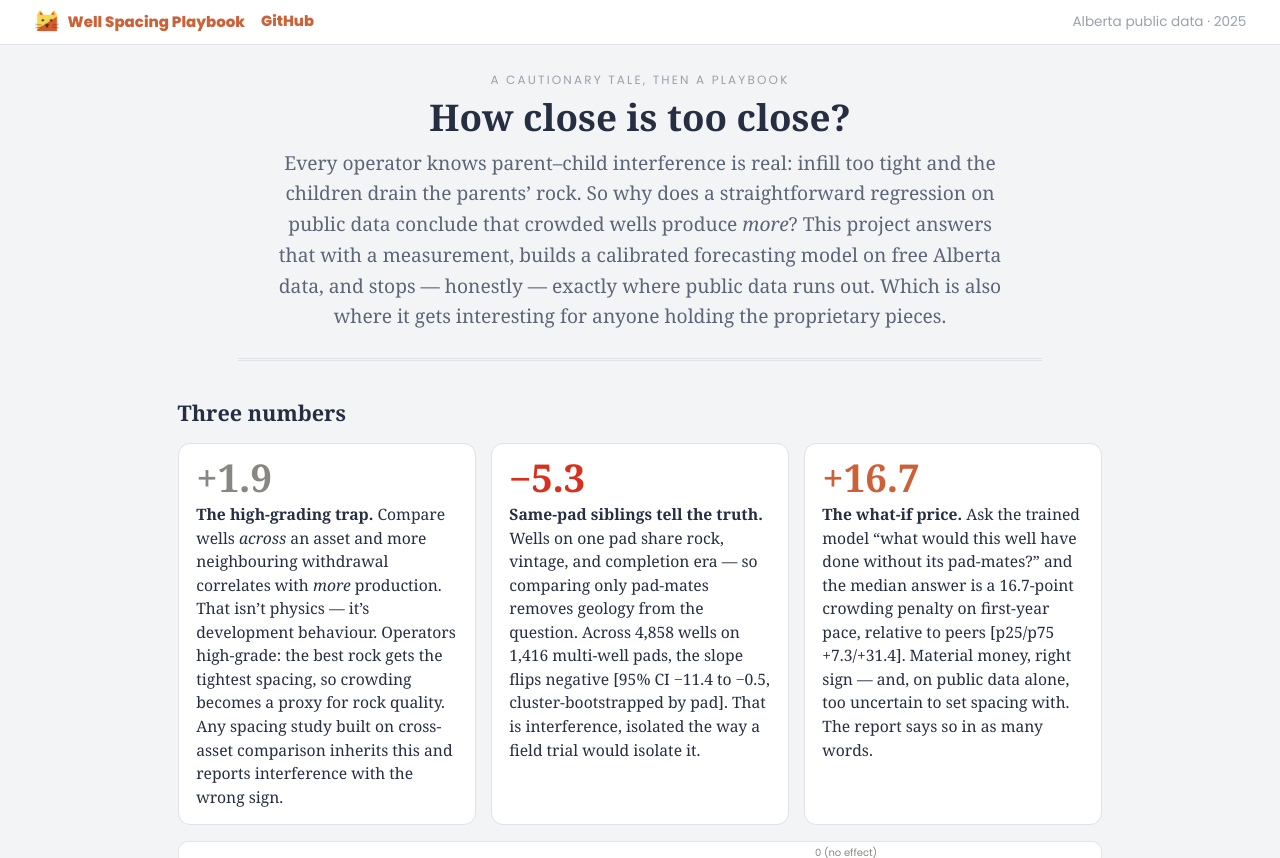
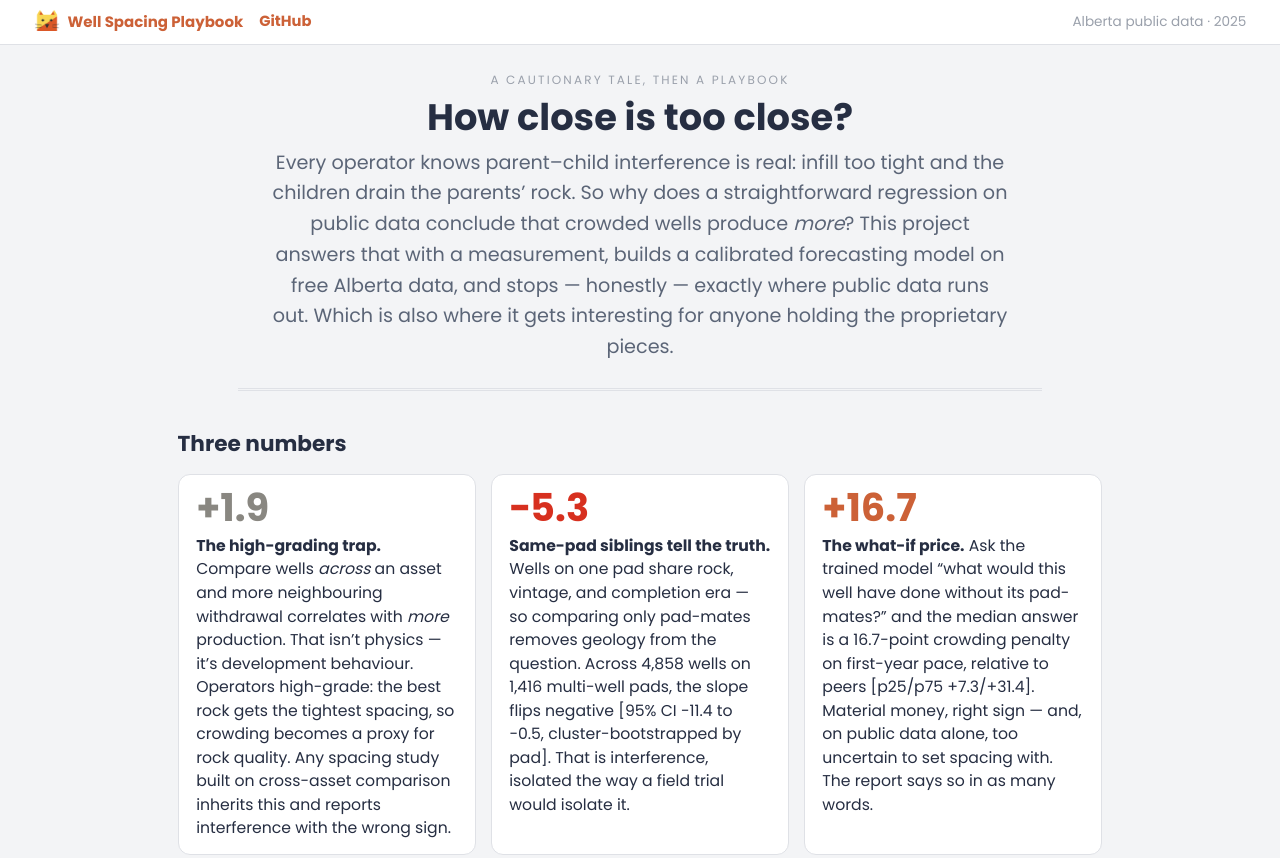
Before and after one commit to rbhughes/well-spacing-playbook, an Astro site in the folder site/: page / in a window 1280 px wide. Shown: the top 858 px of the page. Built offline with nearby package versions, Linux system fonts and the light colour scheme; Astro itself is replaced by a stand-in of ours; no server answers.

Commit message:
Drop the serif; match the rest of purr.io
These pages set their headlines and prose in Georgia to look like a
publication. That framing is gone, and the serif was the last of it -- and
it made every site look like a different site. Poppins throughout now,
matching walker.purr.io and the hub.

Only the family changes; sizes, weights and leading are untouched, so
nothing reflows. Poppins now loads weight 700 as well, which the serif
headings asked for and would otherwise have been faux-bolded by the browser.

Co-Authored-By: Claude Opus 5 <noreply@anthropic.com>

```diff
--- a/site/src/pages/index.astro
+++ b/site/src/pages/index.astro
@@ -16,7 +16,7 @@
       content="Parent-child interference, measured on public Alberta data: the naive answer has the wrong sign. An ML spacing playbook for geoscientists and engineers, taken exactly as far as public data can go — and what would turn it into a well planner."
     />
       <link rel="preconnect" href="https://fonts.googleapis.com" />
-    <link href="https://fonts.googleapis.com/css2?family=Poppins:wght@400;600;800&display=swap" rel="stylesheet" />
+    <link href="https://fonts.googleapis.com/css2?family=Poppins:wght@400;500;600;700;800&display=swap" rel="stylesheet" />
   </head>
   <body>
     <nav class="topnav">
@@ -432,18 +432,18 @@
   .kicker { color: var(--muted); letter-spacing: 0.18em; font-size: 0.75rem; margin: 0; }
   h1 {
     margin: 0.4rem 0;
-    font: 700 2.3rem/1.15 Georgia, "Iowan Old Style", serif;
+    font: 700 2.3rem/1.15 Poppins, system-ui, -apple-system, "Segoe UI", sans-serif;
   }
   .standfirst {
-    font: 1.2rem/1.6 Georgia, "Iowan Old Style", serif;
+    font: 1.2rem/1.6 Poppins, system-ui, -apple-system, "Segoe UI", sans-serif;
     color: var(--ink-2);
     margin: 0.6rem auto 1.2rem;
     max-width: 46rem;
   }
   .body { max-width: 62rem; margin: 0 auto; padding: 0.8rem 2.1rem; }
-  .body h2 { font: 700 1.35rem/1.3 Georgia, serif; margin: 1.6rem 0 0.5rem; }
+  .body h2 { font: 700 1.35rem/1.3 Poppins, system-ui, -apple-system, "Segoe UI", sans-serif; margin: 1.6rem 0 0.5rem; }
   .body p, .body li {
-    font: 1.12rem/1.65 Georgia, "Iowan Old Style", serif;
+    font: 1.12rem/1.65 Poppins, system-ui, -apple-system, "Segoe UI", sans-serif;
   }
   .cards { display: flex; gap: 0.9rem; flex-wrap: wrap; margin: 1rem 0; }
   .card {
@@ -453,7 +453,7 @@
     border-radius: 12px;
     padding: 0.9rem 1.1rem;
   }
-  .card .num { font: 700 2.4rem/1 Georgia, serif; margin-bottom: 0.4rem; }
+  .card .num { font: 700 2.4rem/1 Poppins, system-ui, -apple-system, "Segoe UI", sans-serif; margin-bottom: 0.4rem; }
   .num.confound { color: #898781; }
   .num.true-sign { color: #d7301f; }
   .num.penalty { color: var(--brand); }
```
